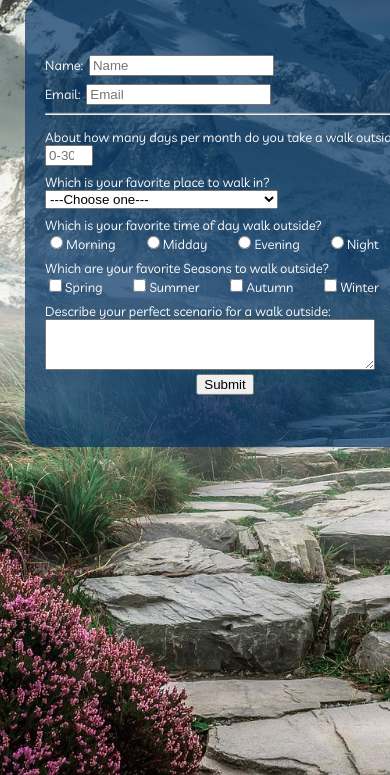
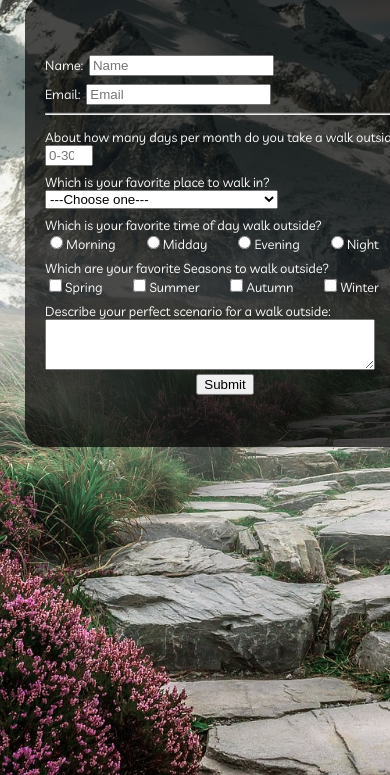
Before and after one commit to TessFisher/Survey, a plain HTML site: page index.html in a window 390 px wide. Shown: the part 69-844 px from the top of the page. Drawn offline with Linux system fonts and the light colour scheme.

Commit message:
Update style.css

```diff
--- a/style.css
+++ b/style.css
@@ -214,7 +214,11 @@ html {
     #survey-box {
       height: 500px;
       width: 550px;
-      background-color: rgba(100, 50, 0, 0.7);
+      background-color: rgba(0, 0, 0, 0.7);
+      }
+    main{
+      top: 4em;
+      }
   }
 
   @media (hover:none) and (max-width: 500px) {
@@ -226,14 +230,10 @@ html {
     }
     #survey-box {
       height: 400px;
-        width: 450px;
-      background-color: rgba(0, 50, 100, 0.7);
-  }
-
-   /*---FOR TOUCH SCREEN DEVICES -AND- IN PORTRAIT MODE---*/
-
-  @media (hover:none) and (orientation: portrait){
-    main {
+      width: 450px;
+      background-color: rgba(0, 0, 0, 0.7);
+      }
+       main {
       top: 7em;
       }
   }
```
